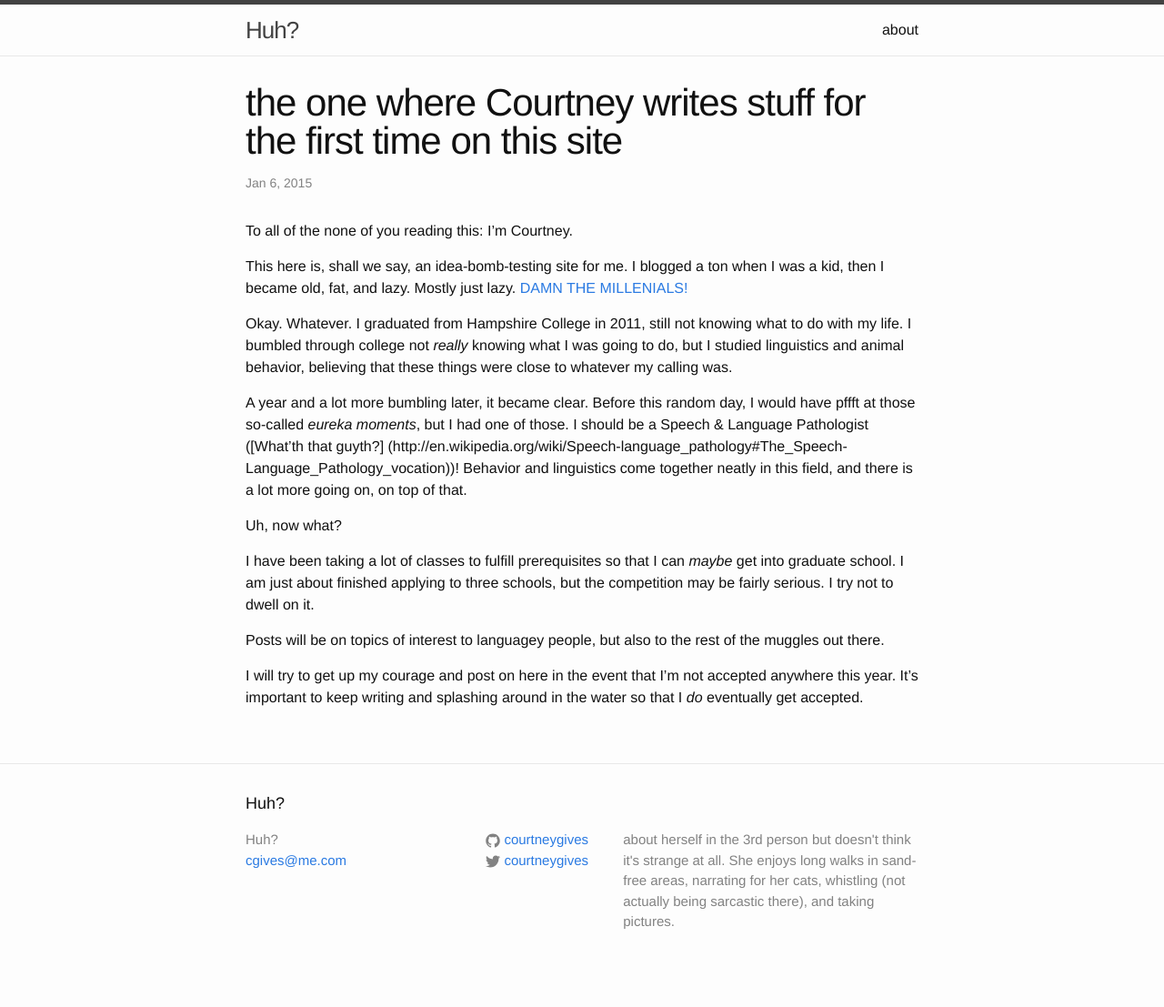
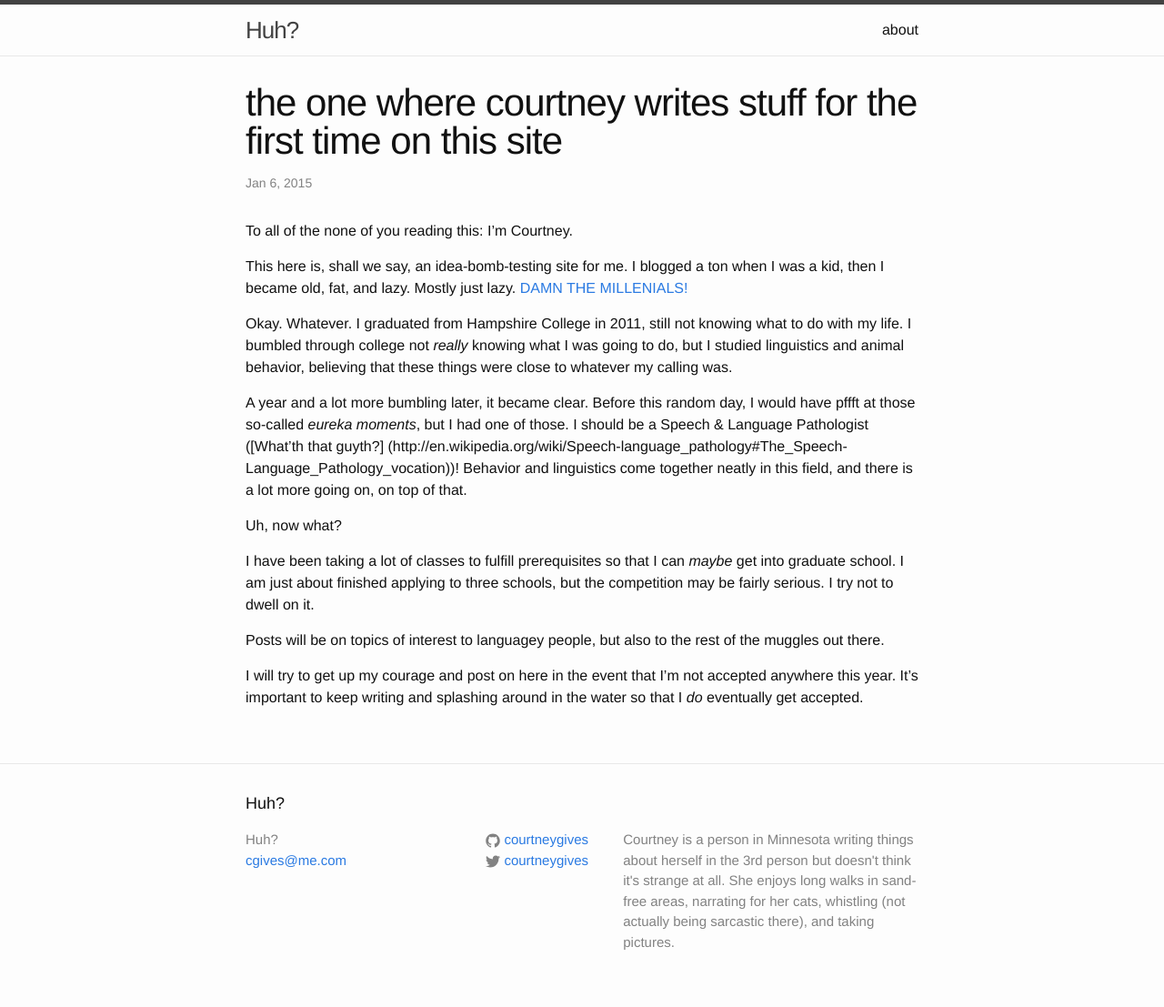
Before and after one commit to courtneygives/courtneygives.github.io, a Jekyll site: the page built from _posts/2015-01-06-first.markdown, in a window 1280 px wide. Shown: the whole page at 91% size. Built offline with Jekyll 4.4.1, drawn with Linux system fonts in a browser that asks for light colours; before the commit the page ends 1085 px from its top, so only the background shows below that.

```diff
--- a/_config.yml
+++ b/_config.yml
@@ -2,7 +2,8 @@
 title: Huh?
 subtitle: Courtney Ives
 email: cgives@me.com
-description: > # Courtney is a person in Minnesota writing things
+description: > #
+ Courtney is a person in Minnesota writing things
  about herself in the 3rd person but doesn't think
  it's strange at all. She enjoys long walks in
  sand-free areas, narrating for her cats, whistling (not actually being sarcastic there), and
--- a/_posts/2015-01-06-first.markdown
+++ b/_posts/2015-01-06-first.markdown
@@ -1,6 +1,6 @@
 ---
 layout: post
-title:  "the one where Courtney writes stuff for the first time on this site"
+title:  "the one where courtney writes stuff for the first time on this site"
 date:   2015-01-06 19:06:34
 categories: drivel
 ---
```
